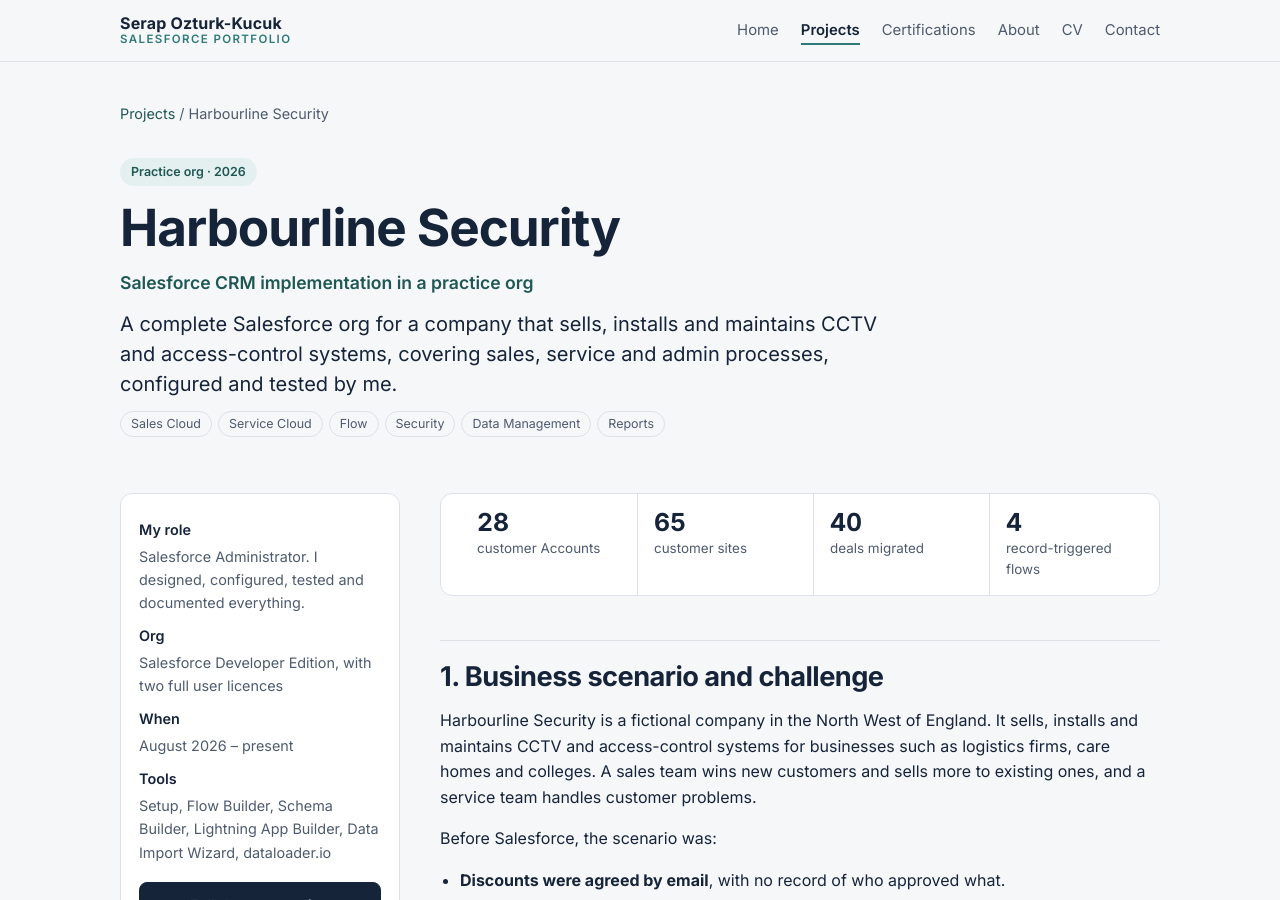
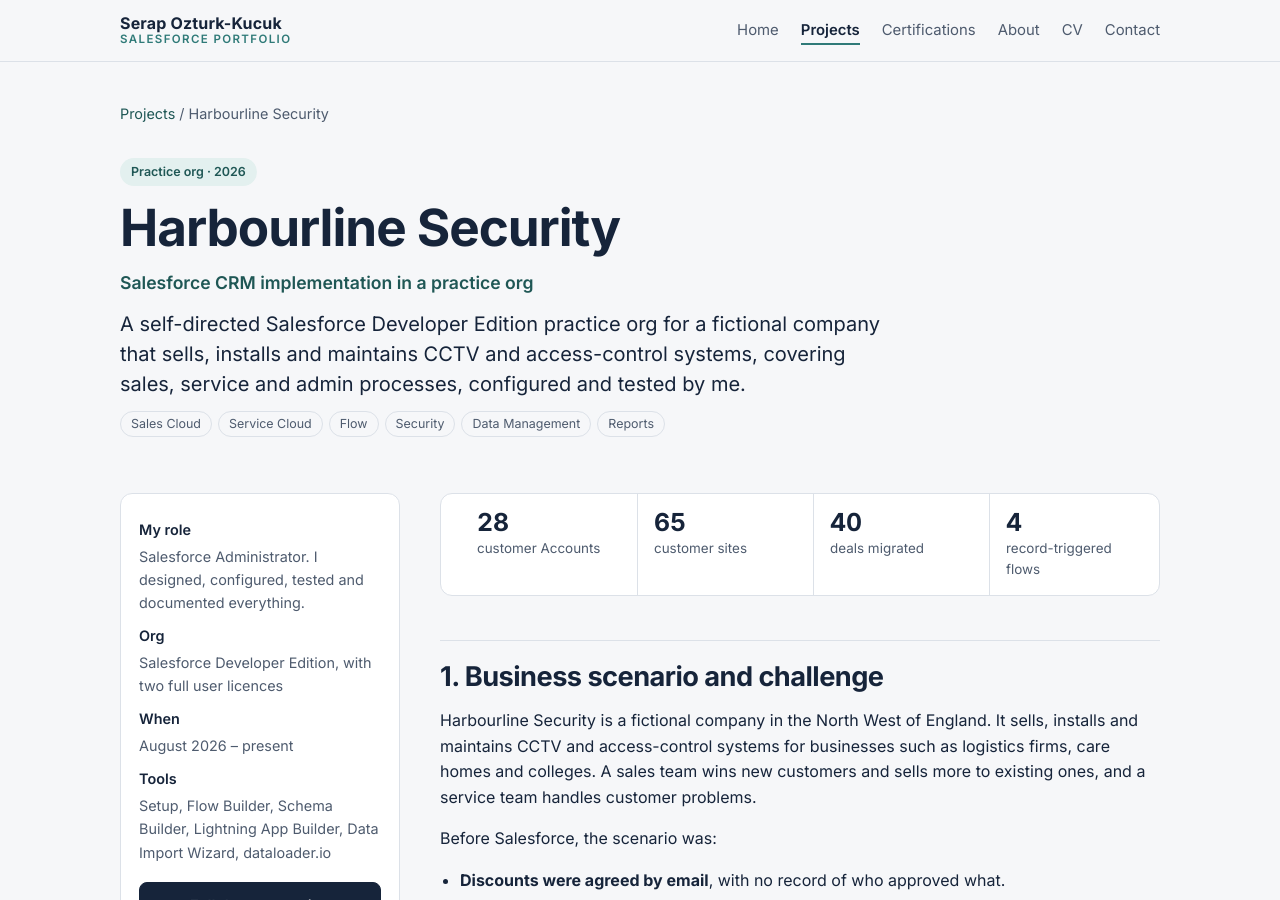
Before and after one commit to serapozturkkucuk/serapozturkkucuk.github.io, a Jekyll site: the page built from _projects/harbourline.md, in a window 1280 px wide and 900 px high. Built offline with Jekyll 4.4.1, drawn with Linux system fonts in a browser that asks for light colours.

Commit message:
Launch readiness: correct configuration and hide unfinished project

```diff
--- a/_projects/harbourline.md
+++ b/_projects/harbourline.md
@@ -1,7 +1,7 @@
 ---
 title: Harbourline Security
 subtitle: Salesforce CRM implementation in a practice org
-summary: A complete Salesforce org for a company that sells, installs and maintains CCTV and access-control systems, covering sales, service and admin processes, configured and tested by me.
+summary: A self-directed Salesforce Developer Edition practice org for a fictional company that sells, installs and maintains CCTV and access-control systems, covering sales, service and admin processes, configured and tested by me.
 status: completed
 status_label: Practice org · 2026
 featured: true
```
